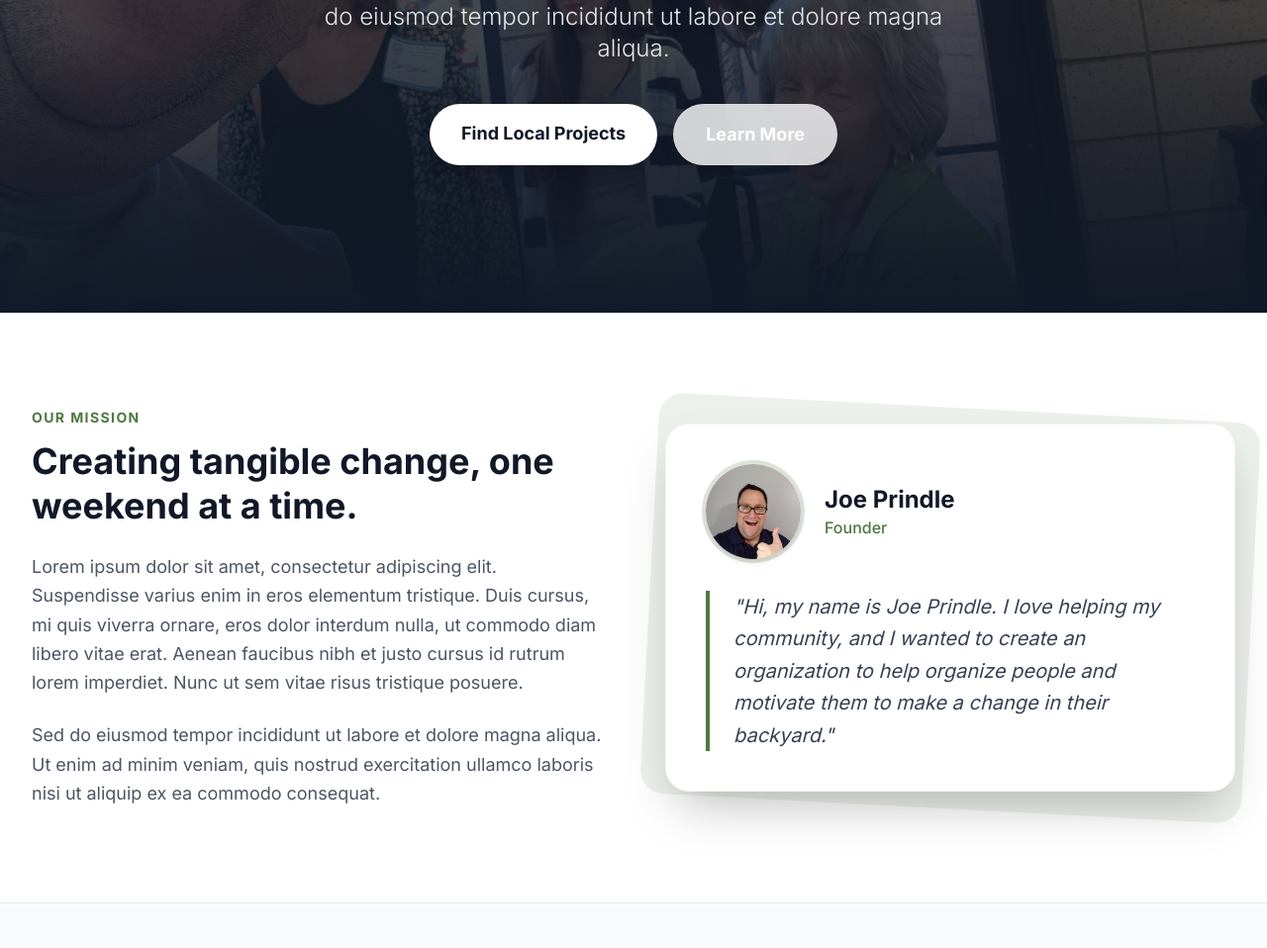
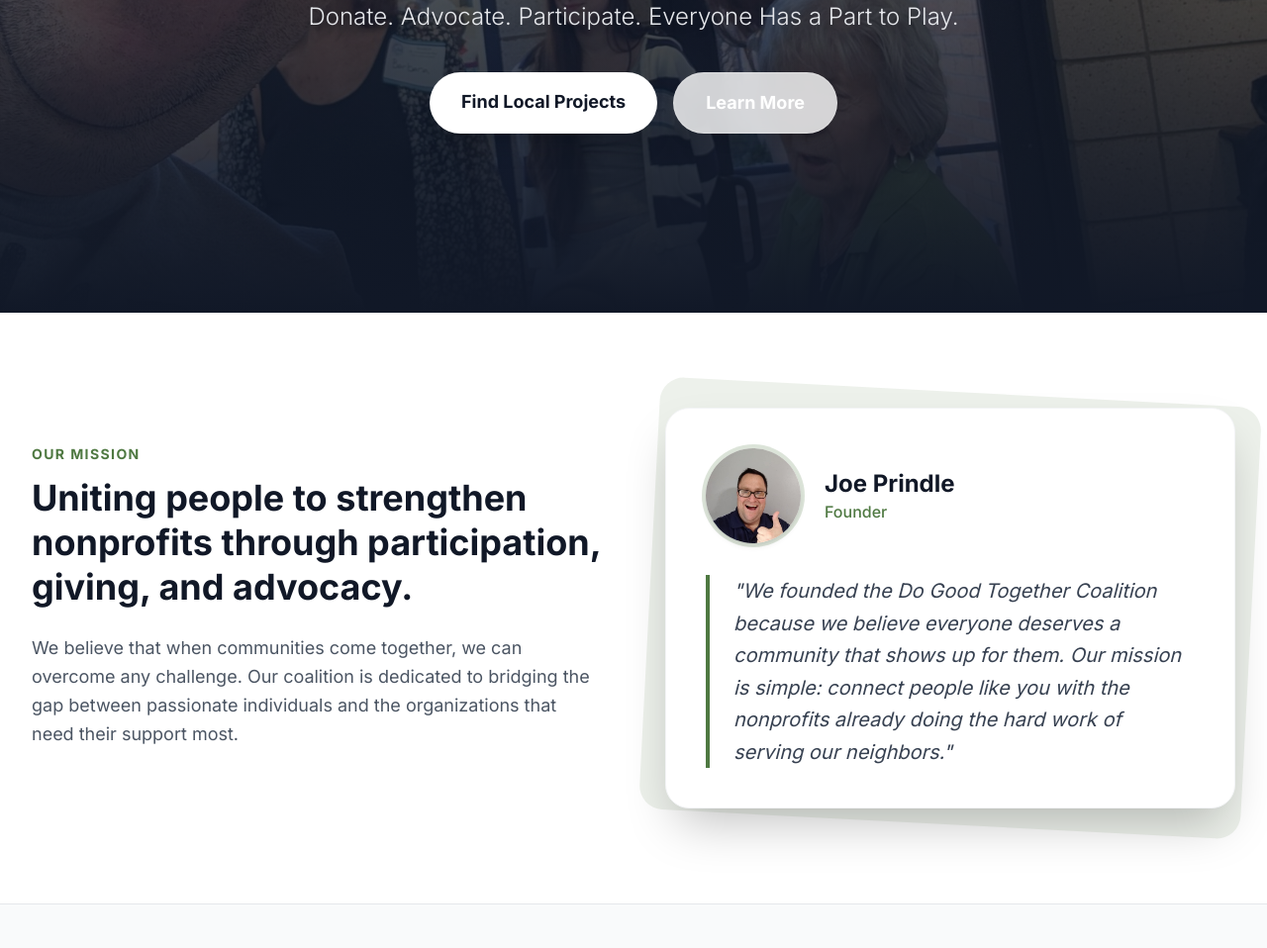
Before and after one commit to Dan-Heinz/do-good-together-site, a website built with Vite: page index.html in a window 1280 px wide. Shown: the part 484-1442 px from the top of the page at 99% size. Built offline with nearby package versions, Linux system fonts and the light colour scheme; a script that the page names is missing.

Commit message:
Update tagline, mission statement, and founders message

```diff
--- a/index.html
+++ b/index.html
@@ -6,7 +6,7 @@
   <meta name="viewport" content="width=device-width, initial-scale=1.0" />
   <title>Do Good Together Coalition</title>
   <meta name="description"
-    content="Join the Do Good Together Coalition and make a tangible change in your community." />
+    content="Uniting people to strengthen nonprofits through participation, giving, and advocacy. Join the Do Good Together Coalition and make a tangible change." />
   <link href="/src/style.css" rel="stylesheet" />
   <link href="https://fonts.googleapis.com/css2?family=Inter:wght@300;400;500;600;700&display=swap" rel="stylesheet" />
 </head>
@@ -64,8 +64,7 @@
         Coalition
       </h1>
       <p class="text-xl md:text-2xl text-gray-200 mb-10 font-light max-w-2xl mx-auto drop-shadow-md">
-        Lorem ipsum dolor sit amet, consectetur adipiscing elit. Sed do eiusmod tempor incididunt ut labore et dolore
-        magna aliqua.
+        Donate. Advocate. Participate. Everyone Has a Part to Play.
       </p>
       <div class="flex flex-col sm:flex-row gap-4 justify-center">
         <a href="#events"
@@ -86,17 +85,9 @@
       <div class="grid grid-cols-1 lg:grid-cols-2 gap-16 items-center">
         <div>
           <h2 class="text-sm font-bold tracking-widest text-primary uppercase mb-3">Our Mission</h2>
-          <h3 class="text-4xl font-extrabold text-gray-900 mb-6 leading-tight">Creating tangible change, one weekend at
-            a time.</h3>
+          <h3 class="text-4xl font-extrabold text-gray-900 mb-6 leading-tight">Uniting people to strengthen nonprofits through participation, giving, and advocacy.</h3>
           <p class="text-lg text-gray-600 mb-6 leading-relaxed">
-            Lorem ipsum dolor sit amet, consectetur adipiscing elit. Suspendisse varius enim in eros elementum
-            tristique. Duis cursus, mi quis viverra ornare, eros dolor interdum nulla, ut commodo diam libero vitae
-            erat. Aenean faucibus nibh et justo cursus id rutrum lorem imperdiet. Nunc ut sem vitae risus tristique
-            posuere.
-          </p>
-          <p class="text-lg text-gray-600 leading-relaxed">
-            Sed do eiusmod tempor incididunt ut labore et dolore magna aliqua. Ut enim ad minim veniam, quis nostrud
-            exercitation ullamco laboris nisi ut aliquip ex ea commodo consequat.
+            We believe that when communities come together, we can overcome any challenge. Our coalition is dedicated to bridging the gap between passionate individuals and the organizations that need their support most.
           </p>
         </div>
 
@@ -116,8 +107,7 @@
               </div>
             </div>
             <blockquote class="text-xl text-gray-700 italic leading-relaxed border-l-4 border-primary pl-6">
-              "Hi, my name is Joe Prindle. I love helping my community, and I wanted to create an organization to help
-              organize people and motivate them to make a change in their backyard."
+              "We founded the Do Good Together Coalition because we believe everyone deserves a community that shows up for them. Our mission is simple: connect people like you with the nonprofits already doing the hard work of serving our neighbors."
             </blockquote>
           </div>
         </div>
```
